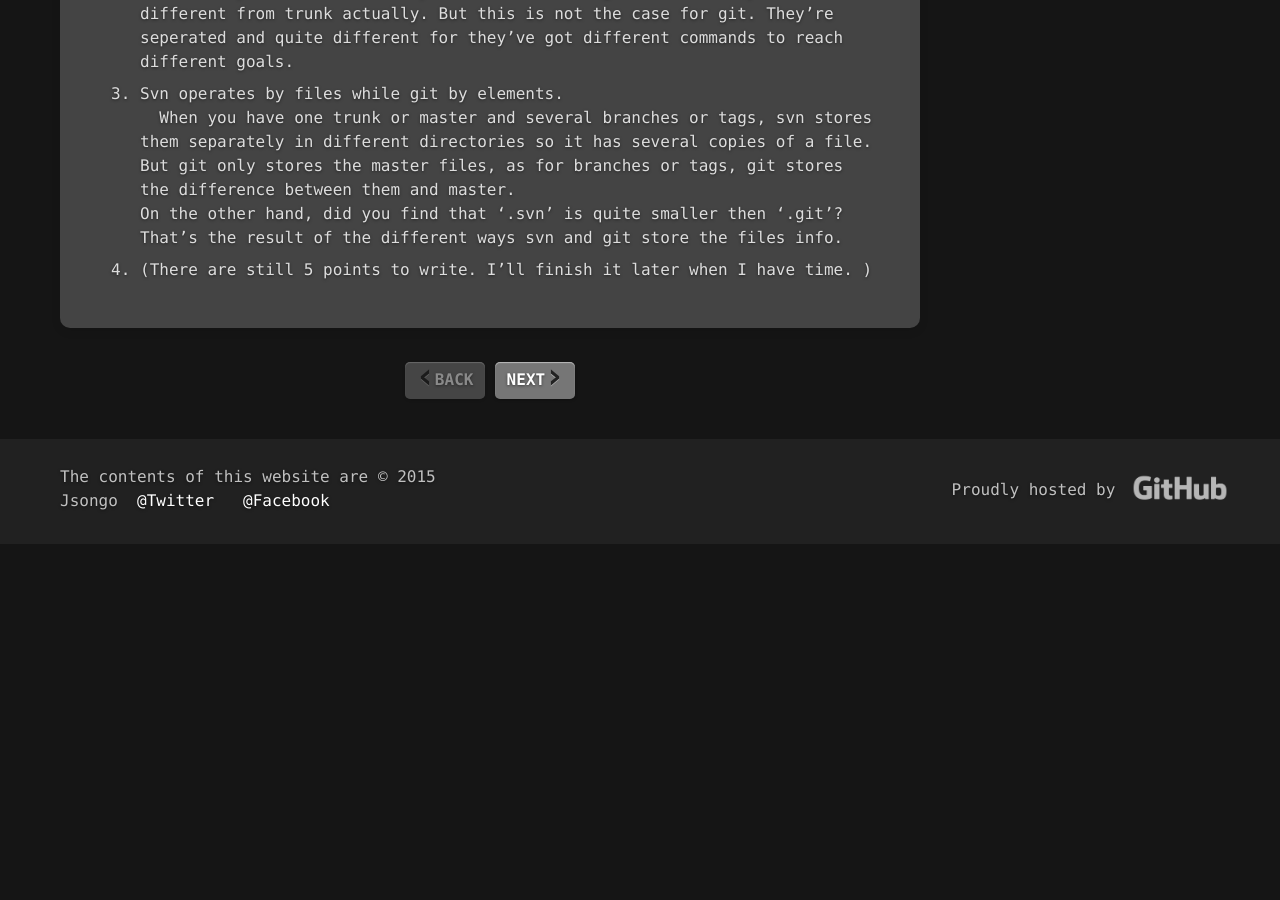
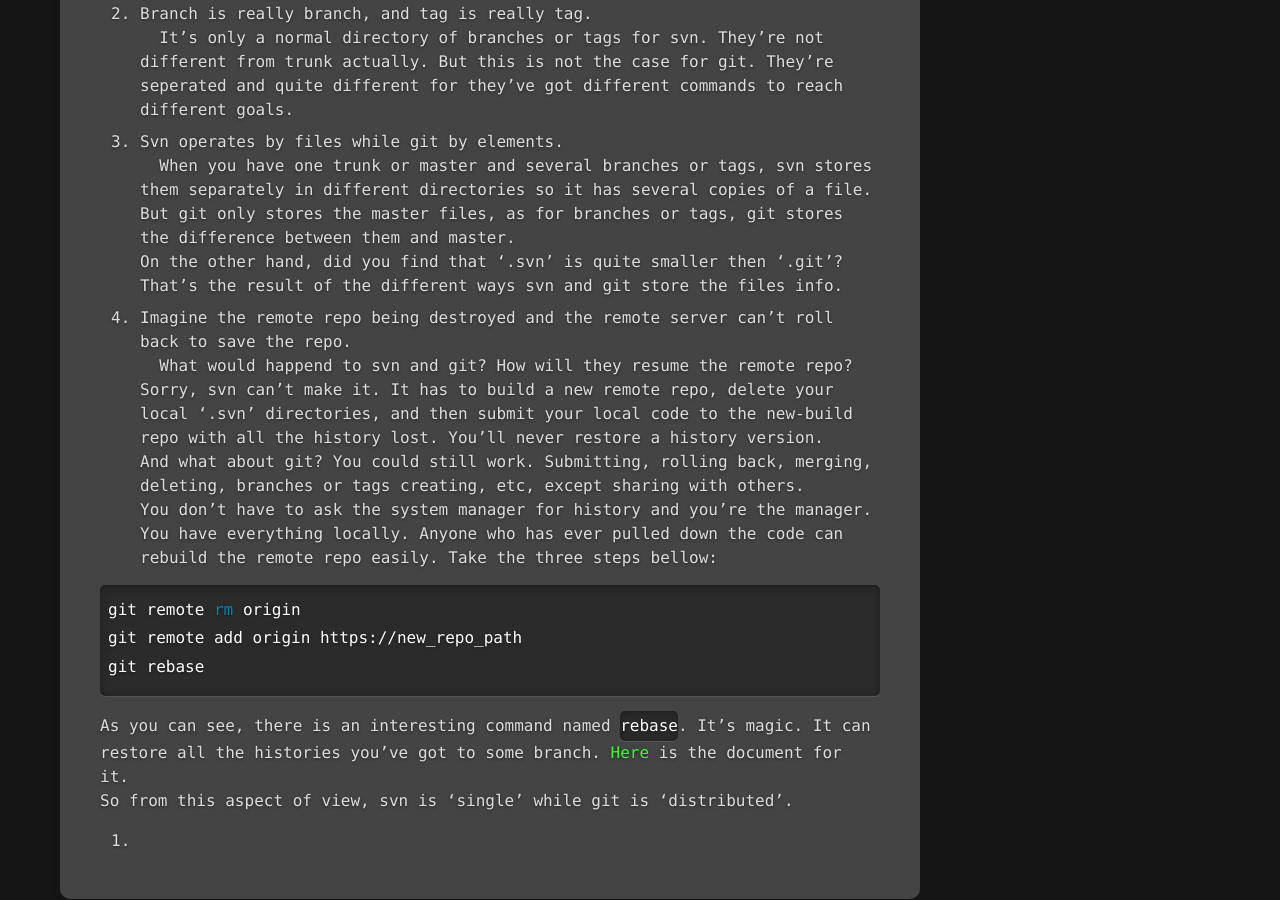
Before and after one commit to jsongo/jsongo.github.io, a Jekyll site: the page built from _posts/2015-06-22-svn-git-summary.markdown, in a window 1280 px wide and 900 px high, scrolled down 12282 px. Built offline with Jekyll 4.4.1, drawn with Linux system fonts in a browser that asks for light colours; comment, search, counter and statistics services are not loaded; before the commit the page ends 12826 px from its top, so only the background shows below that; some of the changed text lies outside the part shown.

Commit message:
Update 2015-06-22-svn-git-summary.markdown

```diff
--- a/_posts/2015-06-22-svn-git-summary.markdown
+++ b/_posts/2015-06-22-svn-git-summary.markdown
@@ -35,6 +35,7 @@
 First of all, say you're familiar with svn, there's something different you've got to know about git. Git has two repositories for every project you clone to your local directory. One is the remote repo which can be shared with different people, the other is local repo which could only be access by yourself but could be used when you're disconnected from the internet.
 This post is mainly for coders, so, below I'll talk about codes instead of files.
 `[]` in commands below means the part is optional.
+'repo' is short for 'repository' which performs the server and storage for svn or git.
 
 <a id="sec1"></a>
 
@@ -404,4 +405,16 @@
 3. Svn operates by files while git by elements.
 &nbsp;&nbsp;When you have one trunk or master and several branches or tags, svn stores them separately in different directories so it has several copies of a file. But git only stores the master files, as for branches or tags, git stores the difference between them and master.
 On the other hand, did you find that '.svn' is quite smaller then '.git'?  That's the result of the different ways svn and git store the files info.
-4. (There are still 5 points to write. I'll finish it later when I have time. )
+4. Imagine the remote repo being destroyed and the remote server can't roll back to save the repo.
+&nbsp;&nbsp;What would happend to svn and git? How will they resume the remote repo?
+Sorry, svn can't make it. It has to build a new remote repo, delete your local '.svn' directories, and then submit your local code to the new-build repo with all the history lost. You'll never restore a history version.
+And what about git? You could still work. Submitting, rolling back, merging, deleting, branches or tags creating, etc, except sharing with others.
+You don't have to ask the system manager for history and you're the manager. You have everything locally. Anyone who has ever pulled down the code can rebuild the remote repo easily.  Take the three steps bellow:
+{% highlight bash %}
+git remote rm origin
+git remote add origin https://new_repo_path
+git rebase
+{% endhighlight %}
+As you can see, there is an interesting command named `rebase`. It's magic. It can restore all the histories you've got to some branch. [Here](http://git-scm.com/docs/git-rebase) is the document for it.
+So from this aspect of view, svn is 'single' while git is 'distributed'.
+5.
```
